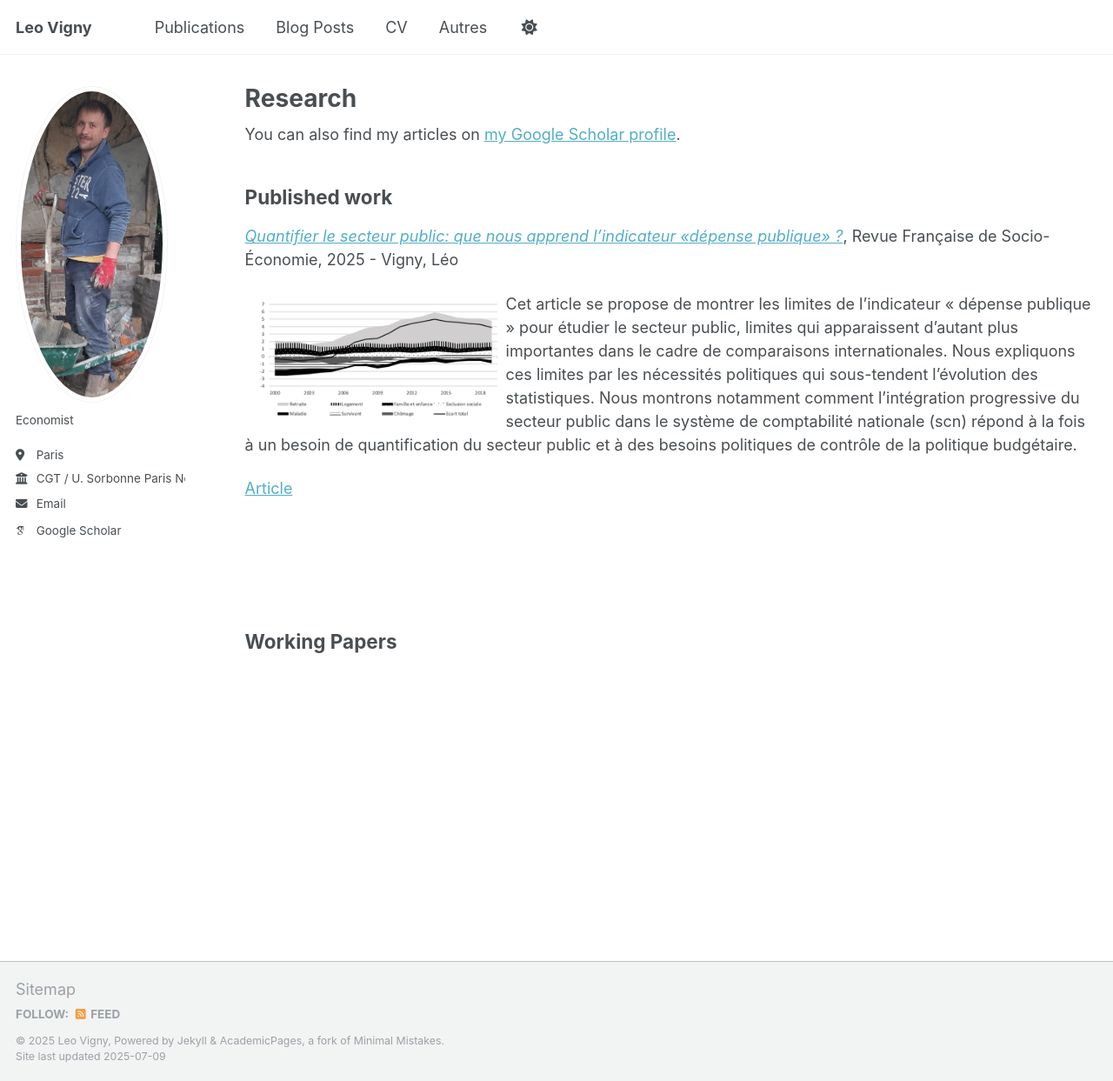
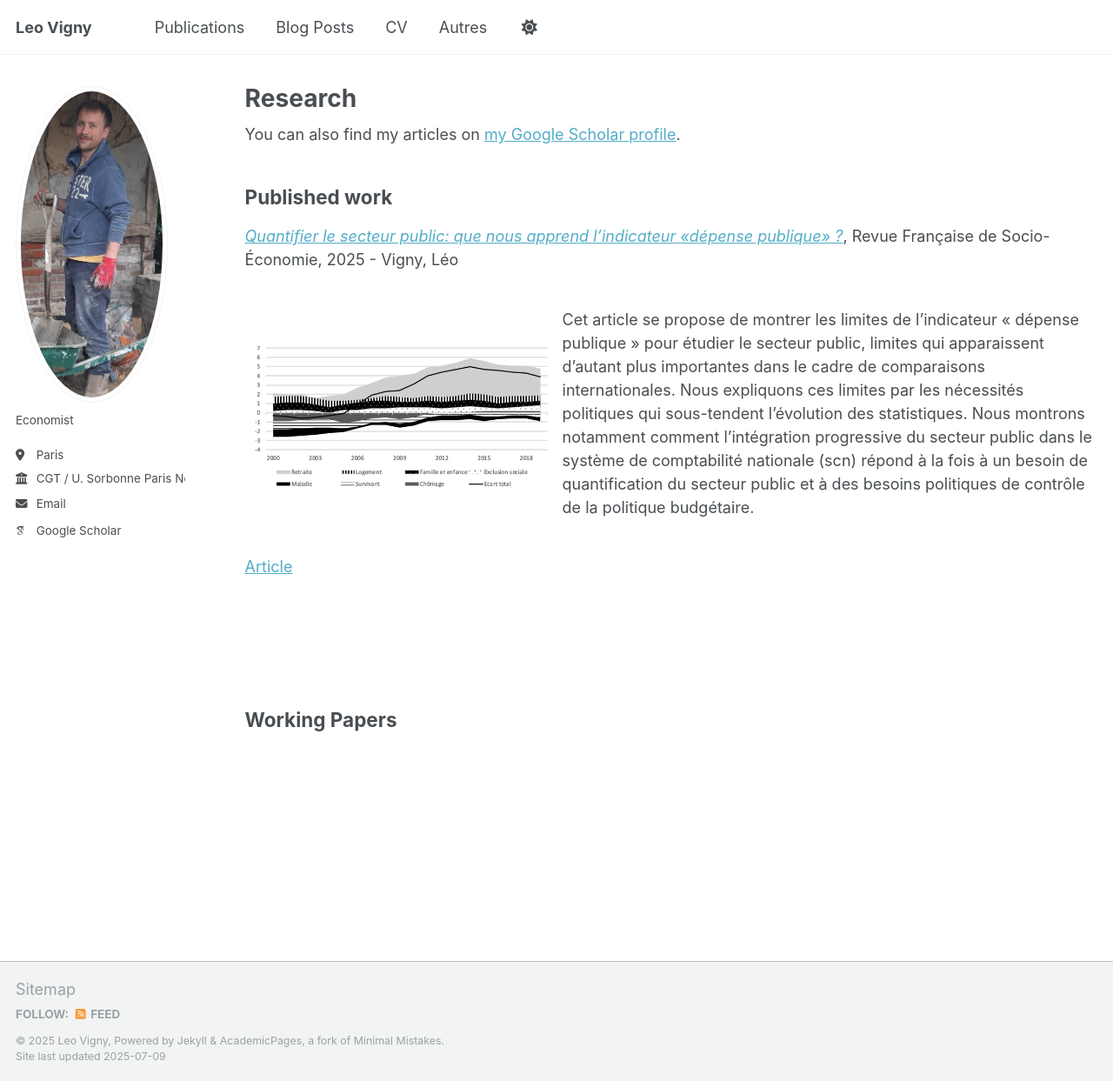
Before and after one commit to leo-vigny/leo-vigny.github.io, a Jekyll site: the page built from _pages/publications.md, in a window 1280 px wide and 1243 px high. Shown: the whole window at 87% size. Built offline with Jekyll 4.4.1, drawn with Linux system fonts in a browser that asks for light colours; some web fonts are replaced; a script that is not in the unit is left out.

Commit message:
Modif-img

```diff
--- a/_pages/publications.md
+++ b/_pages/publications.md
@@ -13,10 +13,12 @@ author_profile: true
 
 [*Quantifier le secteur public: que nous apprend l’indicateur «dépense publique» ?*](https://shs.cairn.info/revue-revue-francaise-de-socio-economie-2025-1-page-189?lang=fr&tab=resume), Revue Française de Socio-Économie, 2025 - Vigny, Léo
 
-<img align="left" src="https://leo-vigny.github.io/images/graph_indic.png" alt="Photo" style="width: 300px; border-radius: 10px; padding: 8px 8px 8px 8px"/>
-
-
-Cet article se propose de montrer les limites de l’indicateur « dépense publique » pour étudier le secteur public, limites qui apparaissent d’autant plus importantes dans le cadre de comparaisons internationales. Nous expliquons ces limites par les nécessités politiques qui sous-tendent l’évolution des statistiques. Nous montrons notamment comment l’intégration progressive du secteur public dans le système de comptabilité nationale (scn) répond à la fois à un besoin de quantification du secteur public et à des besoins politiques de contrôle de la politique budgétaire.
+<div style="display: flex; align-items: center;">
+  <img src="https://leo-vigny.github.io/images/graph_indic.png" style="width: 350px; border-radius: 10px; margin-right: 15px;">
+  <div>
+    <p>Cet article se propose de montrer les limites de l’indicateur « dépense publique » pour étudier le secteur public, limites qui apparaissent d’autant plus importantes dans le cadre de comparaisons internationales. Nous expliquons ces limites par les nécessités politiques qui sous-tendent l’évolution des statistiques. Nous montrons notamment comment l’intégration progressive du secteur public dans le système de comptabilité nationale (scn) répond à la fois à un besoin de quantification du secteur public et à des besoins politiques de contrôle de la politique budgétaire.</p>
+  </div>
+</div>
 
 [Article](http://leo-vigny.github.io/files/research/vigny-2025-indicateur.pdf)
 
```
